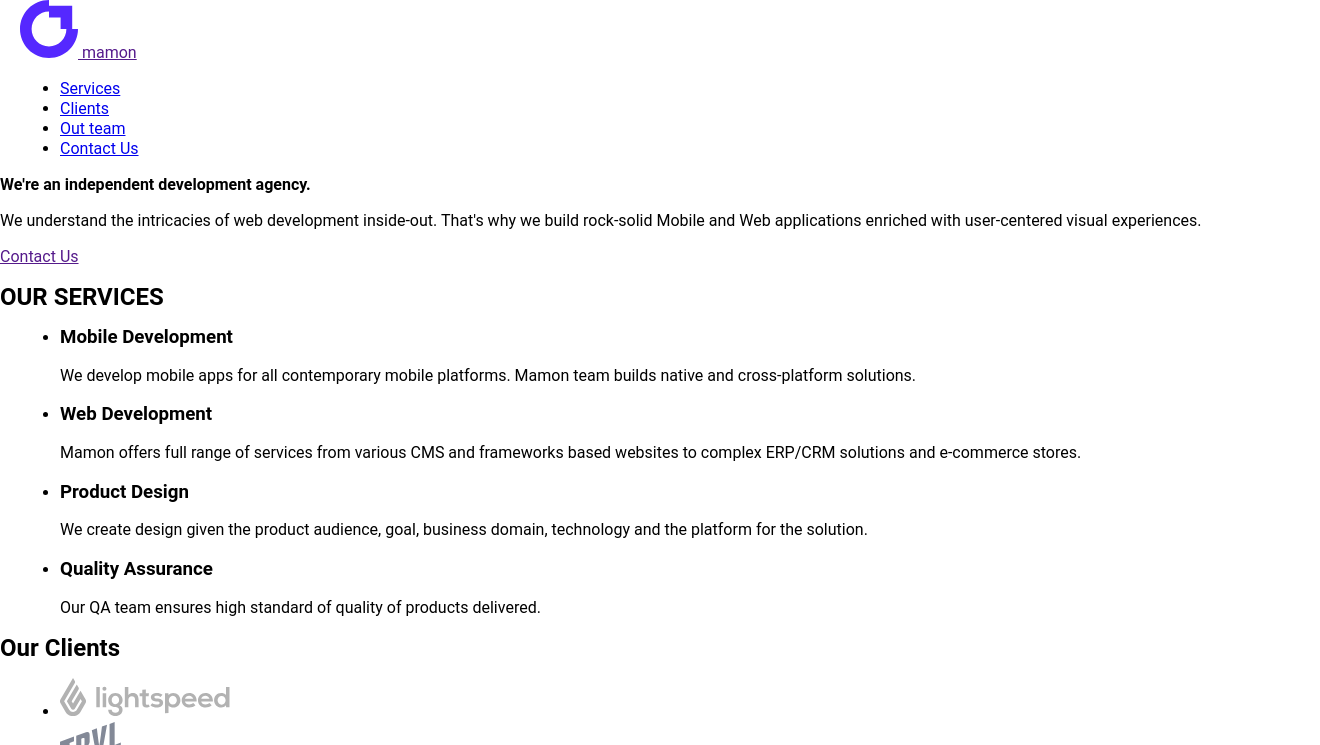
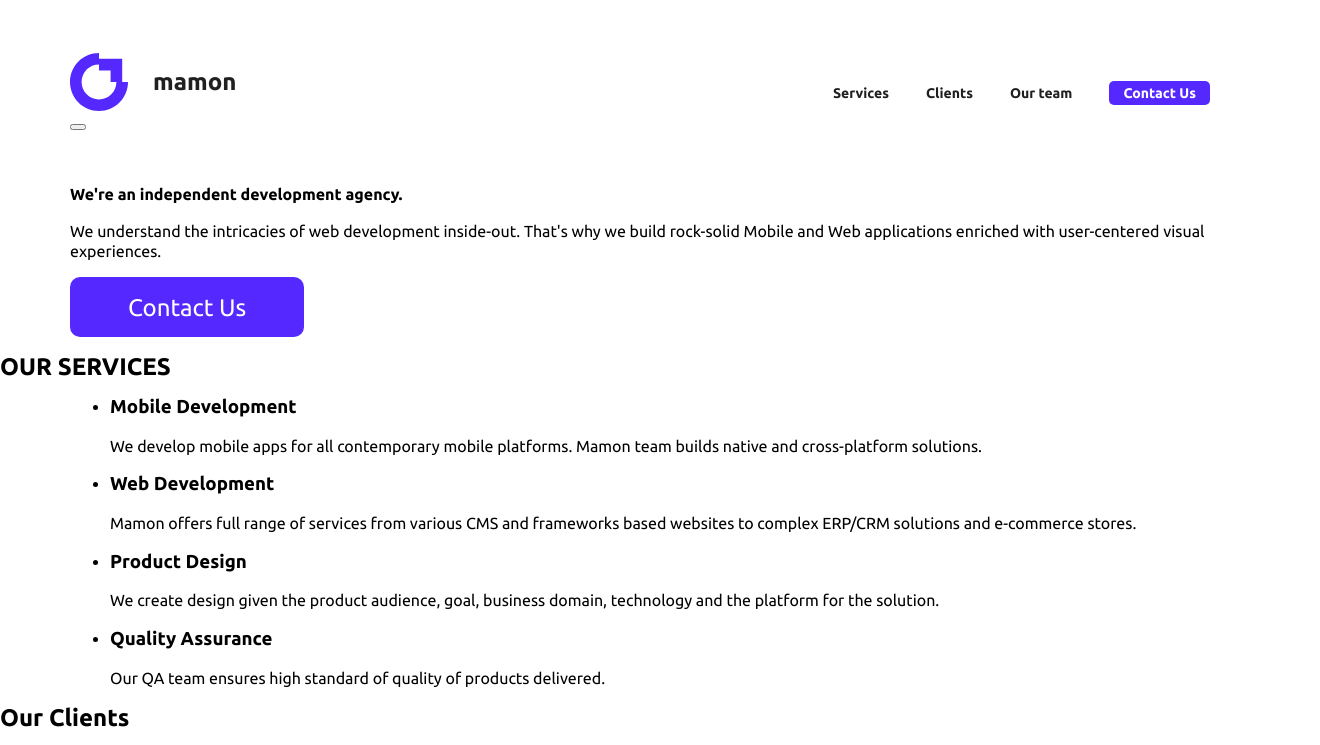
Before and after one commit to Xtell/mamon.pro-, a plain HTML site: page index.html in a window 1280 px wide. Shown: the top 745 px of the page, 1320 px wide, since content can reach past the window. Drawn offline with nearby package versions, Linux system fonts and the light colour scheme.

Commit message:
Add desktop styles of header

```diff
--- a/index.html
+++ b/index.html
@@ -9,18 +9,22 @@
 <body class="main-page">
     <header class="main-page__header header">
         <div class="header__inner container">
+            <div class="header__top">
                 <div class="header__logo">
                     <a href class="header__logo-link">
                         <img src="img/mamon-logo.svg" alt="Logotype of Mamon - independent development agency" width="58" height="58">
                         <span>mamon</span>
                     </a>
                 </div>
+                <button class="main-nav__toggle"><span class="visually-hidden">Раскрыть меню</span></button>
+            </div>
+
             <nav class="header__nav main-nav">
                     <ul class="main-nav__list">
                         <li class="main-nav__item"><a href="#services" class="main-nav__link">Services</a></li>
                         <li class="main-nav__item"><a href="#clients" class="main-nav__link">Clients</a></li>
-                    <li class="main-nav__item"><a href="#team" class="main-nav__link">Out team</a></li>
-                    <li class="main-nav__item"><a href="#contactUs" class="main-nav__link btn">Contact Us</a></li>
+                        <li class="main-nav__item"><a href="#team" class="main-nav__link">Our team</a></li>
+                        <li class="main-nav__item"><a href="#contactUs" class="btn btn--small main-nav__btn">Contact Us</a></li>
                     </ul>
             </nav>
         </div>
@@ -28,7 +32,7 @@
     <main class="main-page__main">
         <h1 class="visually-hidden">Mamon - independent development agency</h1>
         <section class="page-section intro">
-            <div class="intro__inner">
+            <div class="intro__inner container">
                 <b class="intro__tagline">
                     We're an independent development agency.
                 </b>
--- a/scss/_config.scss
+++ b/scss/_config.scss
@@ -1,6 +1,5 @@
 // VARIABLES
-$tablet-width: 768px;
-$desktop-width: 1180px;
+$mobile-width: 708px;
 $accent-color: #5528ff;
 $text-color: #4f4f4f;
 //LIBRARIES
@@ -21,6 +20,9 @@
 @include font('Ubuntu', normal, 700, '../fonts/ubuntu-bold');
 
 // GENERAL STYLES
+*, *:before, *:after {
+    box-sizing: border-box;
+  }
 img {
     max-width: 100%;
     height: auto;
@@ -40,17 +42,19 @@
 body {
     position: relative;
     min-width: 320px;
-    font-family: 'Roboto', 'Arial', sans-serif;
+    font-family: 'Ubuntu', 'Arial', sans-serif;
     font-size: 16px;
     line-height: 20px;
     color: #000000;
 }
 .container {
     width: 100%;
+    max-width: 1180px;
+    margin: 0 auto;
     padding-left: 20px;
     padding-right: 20px;
 }
-@media (min-width: $tablet-width) {
+@media (max-width: $mobile-width) {
     .container {
 
     }
--- /dev/null
+++ b/scss/blocks/btn.scss
@@ -0,0 +1,27 @@
+.btn {
+    display: inline-block;
+    vertical-align: middle;
+    padding: 16px 58px;
+    font-size: 24px;
+    line-height: 28px;
+    text-align: center;
+    color: #ffffff;
+    background-color: $accent-color;
+    border-radius: 10px;
+    text-decoration: none;
+    transition: 0.3s background-color;
+
+    &:hover {
+        background-color: darken($accent-color, 3%);
+    }
+    &:active {
+        background-color: lighten($accent-color, 3%);
+    }
+}
+.btn--small {
+    padding: 4px 14px;
+    font-weight: bold;
+    font-size: 14px;
+    line-height: 16px;
+    border-radius: 5px;
+}
--- /dev/null
+++ b/scss/blocks/header.scss
@@ -0,0 +1,32 @@
+.header {
+    width: 100%;
+    padding-top: 53px;
+    padding-bottom: 53px;
+}
+.header__inner {
+    display: flex;
+    flex-direction: row;
+    flex-wrap: wrap;
+    justify-content: space-between;
+    align-items: center;
+}
+.header__logo {
+    width: 200px;
+}
+.header__logo-link {
+    display: flex;
+    flex-direction: row;
+    align-items: center;
+    font-weight: bold;
+    font-size: 24px;
+    line-height: 28px;
+    color:#202020;
+    text-decoration: none;
+}
+.header__logo-link img {
+    display: block;
+    width: 58px;
+    height: 58px;
+    margin-right: 25px;
+
+}
--- /dev/null
+++ b/scss/blocks/main-nav.scss
@@ -0,0 +1,64 @@
+.main-nav {
+    width: 450px;
+}
+.main-nav__list {
+    display: flex;
+    flex-direction: row;
+    flex-wrap: wrap;
+    justify-content: flex-end;
+    align-items: center;
+    width: 100%;
+    margin: 0;
+    padding: 0;
+    list-style: none;
+}
+.main-nav__item {
+    margin-right: 37px;
+    &:last-child {
+        margin-right: 0;
+    }
+}
+
+.main-nav__link {
+    font-weight: bold;
+    font-size: 14px;
+    line-height: 16px;
+    color: #202020;
+    text-decoration: none;
+    transition: 0.3s color;
+
+    &:hover {
+        color: $accent-color;
+    }
+    &:active {
+        color: lighten($accent-color, 10%);
+    }
+
+}
+
+@media (max-width: $mobile-width) {
+    .main-nav {
+        width: 100%;
+    }
+    .main-nav__list {
+        flex-direction: column;
+    }
+    .main-nav__item {
+        width: 100%;
+        margin: 0;
+        text-align: center;
+    }
+    .main-nav__link {
+        display: block;
+        margin-left: -20px;
+        margin-right: -20px;
+        padding: 20px;
+        font-size: 20px;
+        border-bottom: 1px solid #c2c2c2;
+    }
+    .main-nav__btn {
+        background-color: transparent;
+        color: #202020;
+        font-size: 20px;
+    }
+}
--- a/scss/main.scss
+++ b/scss/main.scss
@@ -1,3 +1,7 @@
 @import '_config';
 
 //   BEM blocks
+@import 'blocks/btn';
+@import 'blocks/main-page';
+@import 'blocks/header';
+@import 'blocks/main-nav';
```
Also changed, not shown: html/index.html (+7 -3 lines), css/main.min.css, scss/blocks/main-page.scss (added). Lines whose indentation alone changed are shown as unchanged.
